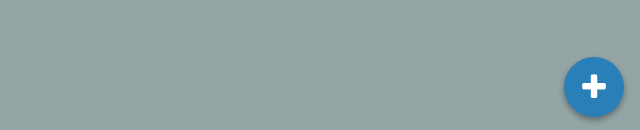
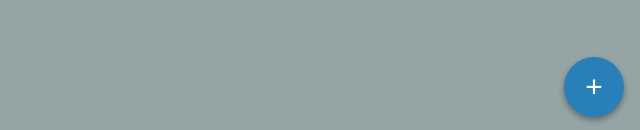
Before and after one commit to jeffersonrpn/jquery-fab, a website: page jquery-fab.html in a window 1280 px wide. Shown: the part 667-797 px from the top of the page, 640-1280 px from the left. Drawn offline with nearby package versions, Linux system fonts and the light colour scheme.

Commit message:
Fixed example html

```diff
--- a/jquery-fab.html
+++ b/jquery-fab.html
@@ -17,10 +17,10 @@
                 var links = [
                     {
                         "bgcolor":"#2980b9",
-                        "icon":"<i class='fa fa-plus'></i>"
+                        "icon":"+"
                     },
                     {
-                        "url":"http://www.example.com",
+                        "href":"http://www.example.com",
                         "bgcolor":"#f1c40f",
                         "color":"fffff",
                         "icon":"<i class='fa fa-pencil'></i>",
@@ -28,14 +28,14 @@
                         "title": "Link 1"
                     },
                     {
-                        "url":"http://www.example.com",
+                        "href":"http://www.example.com",
                         "bgcolor":"#2ecc71",
                         "color":"#fffff",
+                        "target":"_blank",
                         "icon":"<i class='fa fa-comment'></i>",
                         "title": "Link 2"
                     },
                     {
-                        "url":"#anchor",
                         "bgcolor":"#e74c3c",
                         "color":"#fffff",
                         "icon":"A",
```
